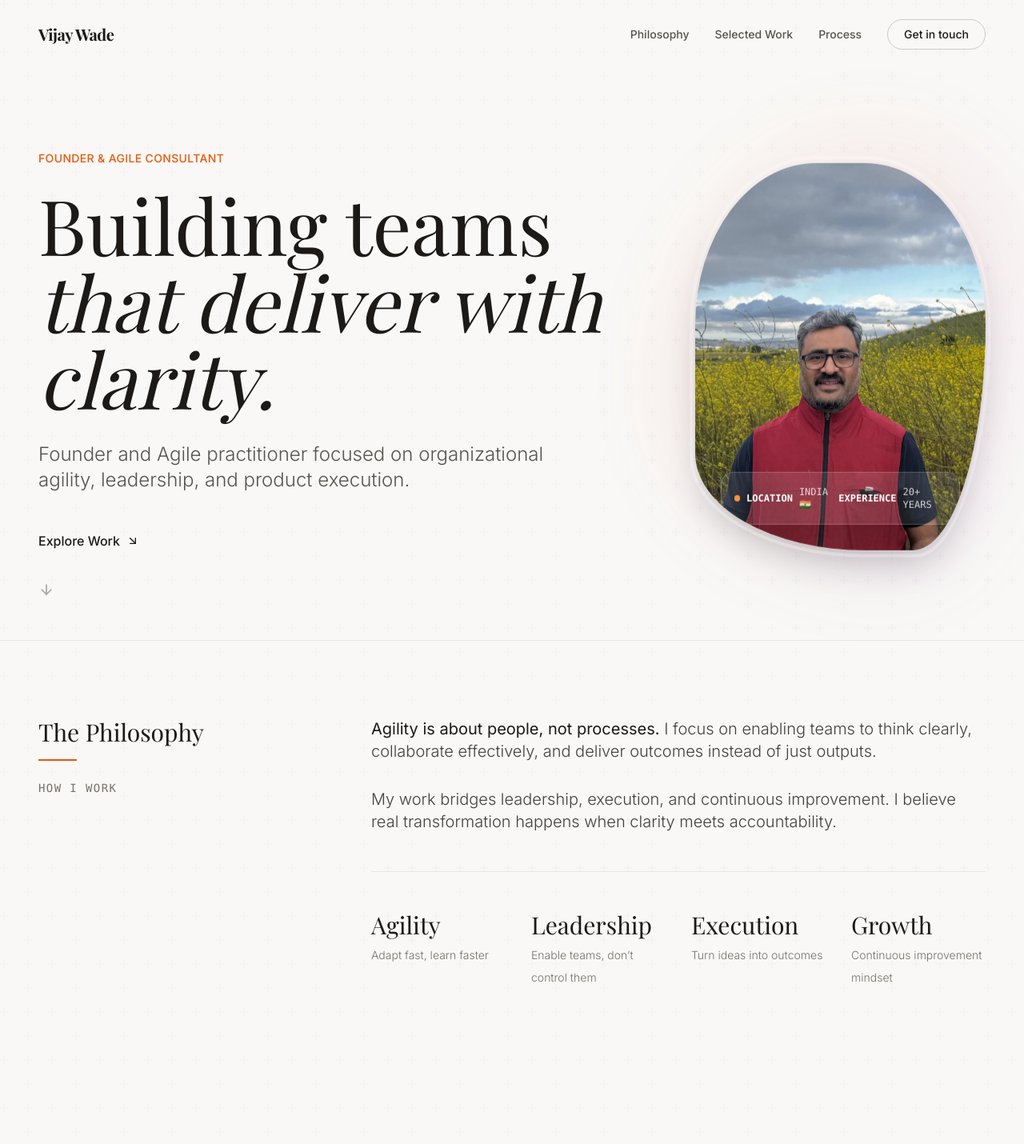
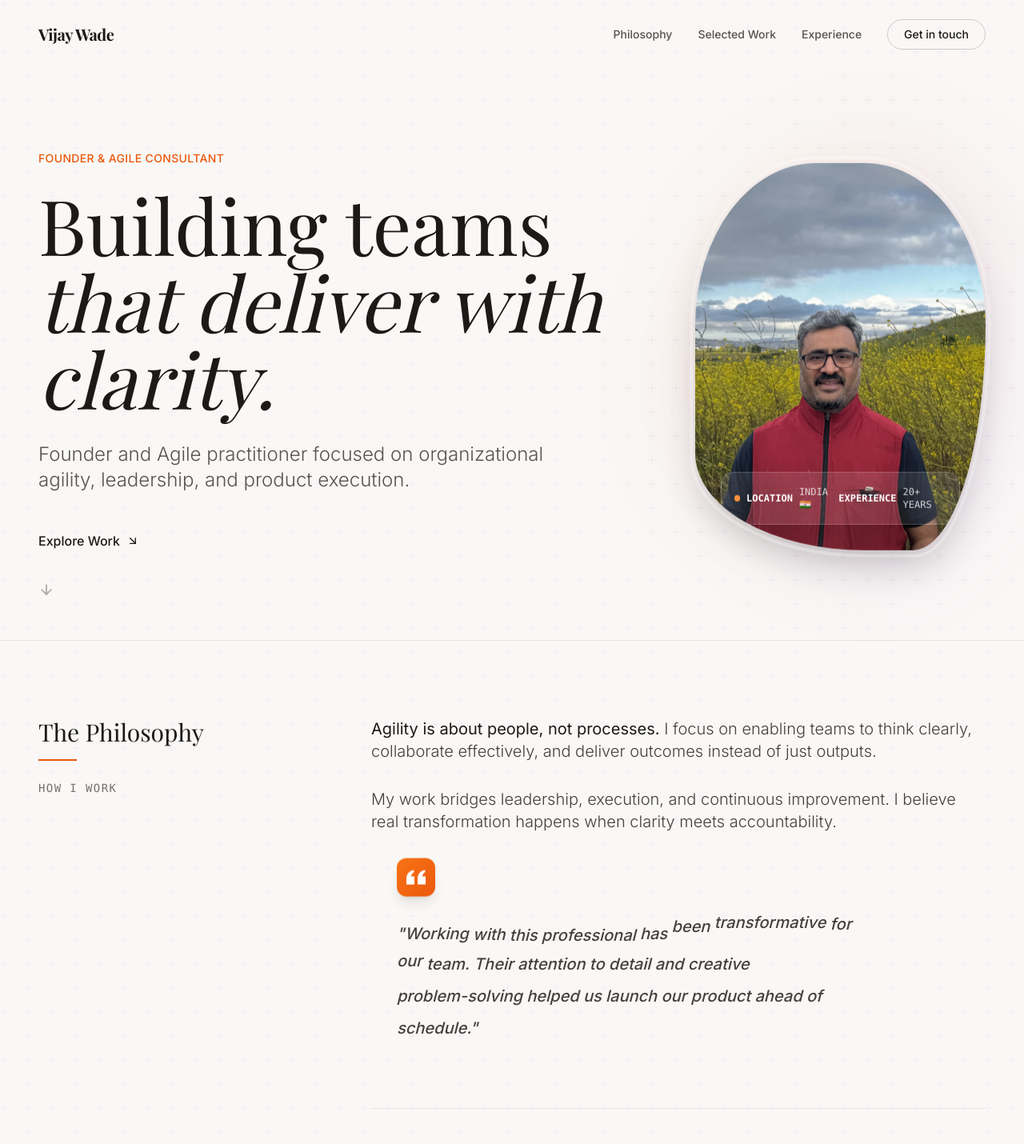
Before and after one commit to ParasBharde/new-product-owner-portfolio, a Next.js app: page / in a window 1280 px wide. Shown: the top 1430 px of the page at 80% size. Built offline with nearby package versions, Linux system fonts and the light colour scheme; a web font is replaced by a local one.

Commit message:
quote section created

```diff
--- a/components/sections/AboutSection.tsx
+++ b/components/sections/AboutSection.tsx
@@ -1,10 +1,36 @@
-import { Reveal } from '@/components/ui/Reveal';
-import { PHILOSOPHY, PRINCIPLES } from '@/lib/constants';
+"use client";
+
+import { Reveal } from "@/components/ui/Reveal";
+import { useEffect } from "react";
+import { PHILOSOPHY, PRINCIPLES } from "@/lib/constants";
 
 /**
  * About/Philosophy section explaining the approach and values
  */
 export function AboutSection() {
+  useEffect(() => {
+    applySequentialWaveAnimation();
+  }, []);
+
+  function applySequentialWaveAnimation() {
+    const waveTexts = document.querySelectorAll(".wave-text");
+
+    waveTexts.forEach((element) => {
+      const text = element.textContent.trim();
+      const words = text.split(/\s+/); // Split by any whitespace
+      element.innerHTML = "";
+
+      const delayStep = 0.1; // Delay between words in seconds
+
+      words.forEach((word, index) => {
+        const span = document.createElement("span");
+        // We append a space to the word to handle wrapping naturally
+        span.textContent = word + " ";
+        span.style.animationDelay = `${index * delayStep}s`;
+        element.appendChild(span);
+      });
+    });
+  }
   return (
     <section
       id="about"
@@ -28,15 +54,38 @@ export function AboutSection() {
         <div className="lg:col-span-2 space-y-8 text-lg md:text-xl text-stone-700 font-light leading-relaxed">
           <Reveal delay={100}>
             {PHILOSOPHY.content.map((item, index) => (
-              <p key={index} className={index > 0 ? 'mt-8' : ''}>
+              <p key={index} className={index > 0 ? "mt-8" : ""}>
                 {item.emphasis && (
                   <span className="font-normal text-stone-900">
                     {item.text}
                   </span>
-                )}{' '}
+                )}{" "}
                 {item.paragraph}
               </p>
             ))}
+
+            <div className="card w-full max-w-2xl rounded-2xl p-8  transition-all duration-300 group relative">
+              <div className="mb-6 w-12 h-12 bg-gradient-to-br from-orange-500 to-orange-600 rounded-xl flex items-center justify-center shadow-lg quote-icon bounce-quote">
+                <svg
+                  className="w-6 h-6 text-white"
+                  fill="currentColor"
+                  viewBox="0 0 24 24"
+                >
+                  <path d="M14.017 21v-7.391c0-5.704 3.731-9.57 8.983-10.609l.995 2.151c-2.432.917-3.995 3.638-3.995 5.849h4v10h-9.983zm-14.017 0v-7.391c0-5.704 3.748-9.57 9-10.609l.996 2.151c-2.433.917-3.996 3.638-3.996 5.849h3.983v10h-9.983z"></path>
+                </svg>
+              </div>
+
+              <div className="relative z-10">
+                <div id="card-1">
+                  <p className="text-stone-700 text-xl font-medium italic wave-text">
+                    "Working with this professional has been transformative for
+                    our team. Their attention to detail and creative
+                    problem-solving helped us launch our product ahead of
+                    schedule."
+                  </p>
+                </div>
+              </div>
+            </div>
 
             {/* Principles Grid */}
             <div className="grid grid-cols-2 md:grid-cols-4 gap-8 pt-12 border-t border-stone-200 mt-12">
@@ -54,6 +103,67 @@ export function AboutSection() {
           </Reveal>
         </div>
       </div>
+      <style>
+        {`
+          @keyframes bounce-quote {
+
+            0%,
+            100% {
+                transform: translateY(0) rotate(0deg);
+            }
+
+            25% {
+                transform: translateY(-8px) rotate(-5deg);
+            }
+
+            50% {
+                transform: translateY(0) rotate(0deg);
+            }
+
+            75% {
+                transform: translateY(-4px) rotate(5deg);
+            }
+        }
+
+        .bounce-quote {
+            animation: bounce-quote 2s ease-in-out infinite;
+        }
+
+        /* Realistic Wave Animation */
+        @keyframes wave {
+
+            0%,
+            40%,
+            100% {
+                transform: translateY(0);
+            }
+
+            10% {
+                transform: translateY(-12px);
+                /* The Peak */
+            }
+
+            20% {
+                transform: translateY(4px);
+                /* The slight settle */
+            }
+        }
+
+        .wave-text {
+            display: block;
+            /* Allows natural wrapping */
+            line-height: 2;
+            /* Added space so waves don't hit lines above */
+        }
+
+        .wave-text span {
+            display: inline-block;
+            animation: wave 3s ease-in-out infinite;
+            white-space: pre;
+            /* Preserves the space after words */
+        }
+        `}
+      </style>
     </section>
   );
 }
--- a/lib/constants.ts
+++ b/lib/constants.ts
@@ -47,7 +47,7 @@ export const SITE_KEYWORDS = portfolioData.seo.keywords;
 export const NAV_LINKS: NavLink[] = [
   { label: "Philosophy", href: "#about" },
   { label: "Selected Work", href: "#work" },
-  { label: "Process", href: "#process" },
+  { label: "Experience", href: "#experience" },
 ];
 
 export const CASE_NAV_LINKS: NavLink[] = [
@@ -68,7 +68,7 @@ export const MOBILE_CASE_NAV_LINKS: NavLink[] = [
 export const MOBILE_NAV_LINKS: NavLink[] = [
   { label: "Philosophy", href: "#about" },
   { label: "Selected Work", href: "#work" },
-  { label: "Process", href: "#process" },
+  { label: "Experience", href: "#experience" },
   { label: "Contact", href: "#contact" },
 ];
 
```
